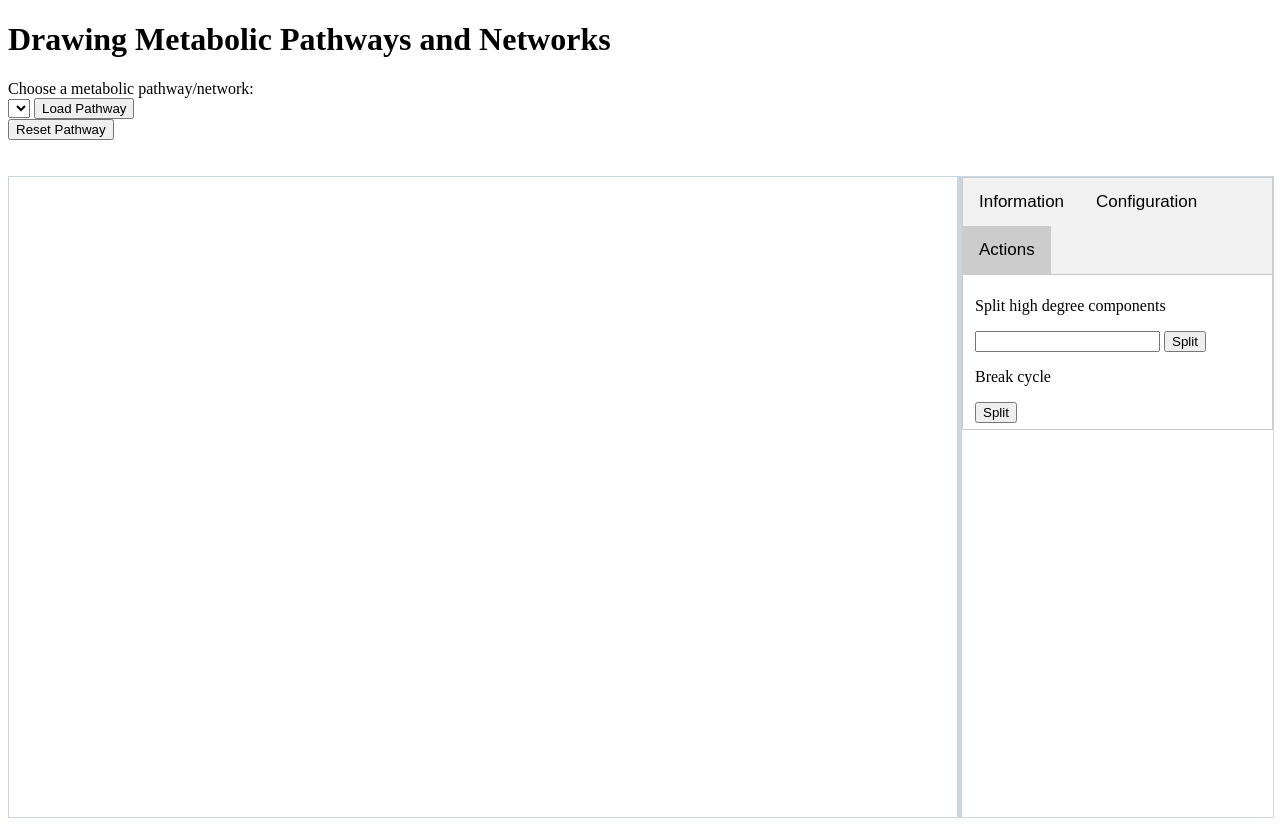
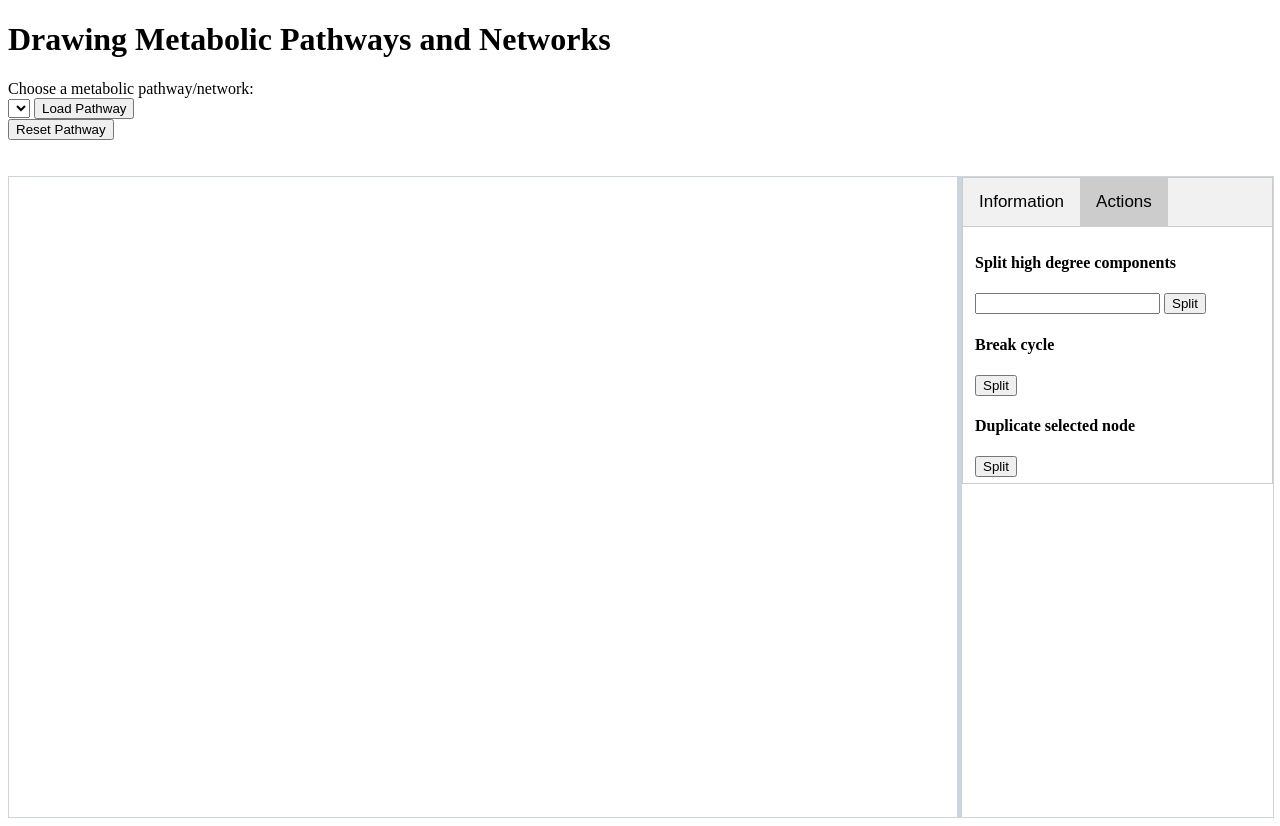
Before and after one commit to LauraHPG/TFG-Drawing-oriented-metabolic-pathways-and-networks, a Django app: template TFG_Project/tfgWeb/templates/index.html in a window 1280 px wide, after a click on "Actions". Run offline with Django 5.2, Linux system fonts and the light colour scheme; the template is opened without the code that fills it, so the values that code supplies are empty; some libraries are stand-ins or nearby versions.

Commit message:
Loading page, cycles info computed apart, duplicate selected node

```diff
--- a/TFG_Project/tfgWeb/static/scripts/auxiliar_methods.py
+++ b/TFG_Project/tfgWeb/static/scripts/auxiliar_methods.py
@@ -2,7 +2,7 @@ import networkx as nx
 import sys
 
 import grandalf
-from grandalf.layouts import SugiyamaLayout
+from grandalf.layouts import SugiyamaLayout, DigcoLayout
 
 import matplotlib.pyplot as plt
 
@@ -330,11 +330,15 @@ def getGraphInfo(graph,poses):
     numCCs = nx.number_connected_components(H)
     isConnected(graph)
 
+    highestDegreeNode, highestDegree = getHighestDegreeNode(graph)
+
+    return numNodes, numEdges, numCrossings, numCCs, highestDegree
+
+def getCyclesInfo(graph):
     numCycles = len(nx.recursive_simple_cycles(graph))
     nodeInMostCycles = getNodeInMostCycles(graph)
 
-    highestDegreeNode, highestDegree = getHighestDegreeNode(graph)
-    return numNodes, numEdges, numCrossings, numCCs, numCycles, nodeInMostCycles, highestDegree
+    return numCycles, nodeInMostCycles
 
 def getHighestDegreeNode(graph):
 
--- a/TFG_Project/tfgWeb/templates/index.html
+++ b/TFG_Project/tfgWeb/templates/index.html
@@ -7,6 +7,22 @@
     {% load static %}
 
     <link rel="stylesheet" type="text/css" href="{% static 'css/styles.css' %}">
+    <style>
+        #overlay {
+            position: fixed;
+            display: none;
+            width: 100%;
+            height: 100%;
+            top: 0;
+            left: 0;
+            right: 0;
+            bottom: 0;
+            background-color: rgba(0,0,0,0.5);
+            z-index: 2;
+            cursor: wait;
+        }
+
+    </style>
 
     <script type="text/javascript" src="{% static 'data/json/graphInfo.json.js' %}"></script>
 
@@ -16,6 +32,7 @@
 
 </head>
 <body>
+    <div id="overlay"></div>
 
     <h1>Drawing Metabolic Pathways and Networks</h1>
 
@@ -43,7 +60,6 @@
 
             <div class="tab">
                 <button class="tablinks" onclick="openTab(event, 'Information')">Information</button>
-                <button class="tablinks" onclick="openTab(event, 'Configuration')">Configuration</button>
                 <button class="tablinks" onclick="openTab(event, 'Actions')">Actions</button>
             </div>
 
@@ -74,19 +90,24 @@
             </div>
 
             <div id="Actions" class="tabcontent">
-                <p>Split high degree components</p>
+                <h4>Split high degree components</h4>
                 <p id="highestDegree"></p>
                 <form id="splitHighDegreeForm">
                     <input id="degreeThreshhold" type="number" min="0">
                     <input type="submit" value="Split" />
                 </form>
 
-                <p>Break cycle</p>
+                <h4>Break cycle</h4>
                 <p id="componentInMostCycles"></p>
                 <form id="breakCycle">
-                    <input type="submit" value="Split" />
+                    <input type="submit" value="Split" id="breakCycleButton"/>
                 </form>
 
+                <h4>Duplicate selected node</h4>
+                <p id="selectedNode"></p>
+                <form id="duplicateSelectedNode">
+                    <input type="submit" value="Split"/>
+                </form>
             </div>
 
         </div>
@@ -113,7 +134,7 @@
 
         })
 
-        var nodeInMostCycles;
+        var nodeInMostCycles, selectedNode;
 
         function loadGraph(inputNodes, inputEdges)
         {
@@ -155,6 +176,8 @@
             // initialize your network!
             var network = new vis.Network(container, data, options);
 
+            document.getElementById("overlay").style.display = "block";
+
             $.ajax({
                 type: "POST",
                 url: "/get_graph_info/",
@@ -181,6 +204,33 @@
                     numCCsElement.innerHTML = "Number of Connected Components: ";
                     numCCsElement.appendChild(document.createTextNode(data.numCCs));
 
+                    var highestDegreeElement = document.getElementById("highestDegree");
+                    highestDegreeElement.innerHTML = "Highest Degree of a node: ";
+                    highestDegreeElement.appendChild(document.createTextNode(data.highestDegree));
+
+                    document.getElementById("overlay").style.display = "none";
+                },
+                error: (error) => {
+                    document.getElementById("overlay").style.display = "none";
+                    alert('Error');
+                }
+            });
+
+            var numCyclesElement = document.getElementById("componentInMostCycles");
+            numCyclesElement.innerHTML = "Number of Cycles: Loading...";
+            numCyclesElement.innerHTML += "<br> Node appearing in most cycles: Loading...";
+
+            $("#breakCycleButton").prop('disabled', true);
+
+            $.ajax({
+                type: "POST",
+                url: "/get_cycles_info/",
+                data:{
+                    pathwayName: $("#pathwaysList option:selected").text(),
+                    csrfmiddlewaretoken: csrf_token_value
+                },
+                success: (data) => {
+
                     var numCyclesElement = document.getElementById("componentInMostCycles");
                     numCyclesElement.innerHTML = "Number of Cycles: ";
                     numCyclesElement.appendChild(document.createTextNode(data.numCycles));
@@ -189,12 +239,11 @@
                     numCyclesElement.appendChild(document.createTextNode(data.nodeInMostCycles));
 
                     nodeInMostCycles = data.nodeInMostCycles;
+                    $("#breakCycleButton").prop('disabled', false);
 
-                    var highestDegreeElement = document.getElementById("highestDegree");
-                    highestDegreeElement.innerHTML = "Highest Degree of a node: ";
-                    highestDegreeElement.appendChild(document.createTextNode(data.highestDegree));
                 },
                 error: (error) => {
+                    $("#breakCycleButton").prop('disabled', false);
                     alert('Error');
                 }
             });
@@ -205,8 +254,13 @@
                 if (params.nodes.length != 0) {
                     document.getElementById('nodeInfo').hidden = false;
 
+                    selectedNode = params.nodes[0];
+
                     var nodeIdHeader = document.getElementById("nodeId");
-                    nodeIdHeader.textContent = params.nodes[0];
+                    nodeIdHeader.textContent = "Node ID: " + selectedNode;
+
+                    var selectedNodeIdHeader = document.getElementById("selectedNode");
+                    selectedNodeIdHeader.textContent = "Selected Node ID: " + selectedNode;
 
                     $.ajax({
                         type: "POST",
@@ -269,6 +323,9 @@
             e.preventDefault();
             // serialize the data for sending the form data.
             var serializedData = $(this).serialize();
+
+            document.getElementById("overlay").style.display = "block";
+
             // make POST ajax call
             $.ajax({
                 type: 'POST',
@@ -278,8 +335,8 @@
                     csrfmiddlewaretoken: csrf_token_value
                 },
                 success: function (response) {
-                    const graphInfo = JSON.parse(response.graphInfo)
-                    loadGraph(graphInfo.nodes, graphInfo.edges)
+                    const graphInfo = JSON.parse(response.graphInfo);
+                    loadGraph(graphInfo.nodes, graphInfo.edges);
                 },
                 error: function (response) {
                     // alert the error if any error occured
@@ -294,6 +351,7 @@
             e.preventDefault();
             // serialize the data for sending the form data.
             var serializedData = $(this).serialize();
+            document.getElementById("overlay").style.display = "block";
             // make POST ajax call
             $.ajax({
                 type: 'POST',
@@ -319,6 +377,7 @@
             e.preventDefault();
             // serialize the data for sending the form data.
             var serializedData = $(this).serialize();
+            document.getElementById("overlay").style.display = "block";
             // make POST ajax call
             $.ajax({
                 type: 'POST',
@@ -345,6 +404,7 @@
             e.preventDefault();
             // serialize the data for sending the form data.
             var serializedData = $(this).serialize();
+            document.getElementById("overlay").style.display = "block";
             // make POST ajax call
             $.ajax({
                 type: 'POST',
@@ -365,6 +425,33 @@
 
             })
         })
+
+        $("#duplicateSelectedNode").submit(function (e) {
+            // preventing from page reload and default actions
+            e.preventDefault();
+            // serialize the data for sending the form data.
+            var serializedData = $(this).serialize();
+            document.getElementById("overlay").style.display = "block";
+            // make POST ajax call
+            $.ajax({
+                type: 'POST',
+                url: '/duplicate_node/',
+                data: {
+                    name: $("#pathwaysList option:selected").text(),
+                    node: selectedNode,
+                    csrfmiddlewaretoken: csrf_token_value
+                },
+                success: function (response) {
+                    const graphInfo = JSON.parse(response.graphInfo)
+                    loadGraph(graphInfo.nodes, graphInfo.edges)
+                },
+                error: function (response) {
+                    // alert the error if any error occured
+                    alert('Error');
+                }
+
+            })
+        })
     </script>
     {% endblock javascript %}
 </body>
--- a/TFG_Project/tfgWeb/urls.py
+++ b/TFG_Project/tfgWeb/urls.py
@@ -7,6 +7,7 @@ urlpatterns = [
     path('add_pathway/', views.add_pathway, name='add_pathway'),
     path('get_node_info/', views.get_node_info, name='get_node_info'),
     path('get_graph_info/', views.get_graph_info, name='get_graph_info'),
+    path('get_cycles_info/', views.get_cycles_info, name='get_cycles_info'),
     path('split_high_degree/', views.split_high_degree, name='split_high_degree'),
     path('duplicate_node/', views.duplicate_node, name='duplicate_node'),
     path('reset_graph/', views.reset_graph, name='reset_graph')
--- a/TFG_Project/tfgWeb/views.py
+++ b/TFG_Project/tfgWeb/views.py
@@ -69,11 +69,26 @@ def get_graph_info(request):
       info = pathway.graphInfo.replace("'", '"')
       G = parseJsonToNx(info)
 
-      poses = sugiyama(G)
+      poses = getGraphPositions(G)
 
-      numNodes, numEdges, numCrossings, numCCs, numCycles, nodeInMostCycles, highestDegree = getGraphInfo(G, poses)
+      numNodes, numEdges, numCrossings, numCCs, highestDegree = getGraphInfo(G, poses)
 
-      return JsonResponse({'numNodes': numNodes, 'numEdges': numEdges, 'numCrossings': numCrossings, 'numCCs': numCCs, 'numCycles': numCycles, 'nodeInMostCycles': nodeInMostCycles, 'highestDegree': highestDegree})
+      return JsonResponse({'numNodes': numNodes, 'numEdges': numEdges, 'numCrossings': numCrossings, 'numCCs': numCCs, 'highestDegree': highestDegree})
+
+
+def get_cycles_info(request):
+   if request.method == 'POST':
+      pathwayName = request.POST.get('pathwayName')
+      pathway = Pathway.objects.get(name=pathwayName)
+
+      G = nx.DiGraph()
+      info = pathway.graphInfo.replace("'", '"')
+      G = parseJsonToNx(info)
+
+      numCycles, nodeInMostCycles = getCyclesInfo(G)
+
+      return JsonResponse({'numCycles': numCycles, 'nodeInMostCycles': nodeInMostCycles})
+
 
 def split_high_degree(request):
    if request.method == 'POST':
@@ -103,25 +118,29 @@ def duplicate_node(request):
    if request.method == 'POST':
       pathwayName = request.POST.get('name')
       node = request.POST.get('node')
-      pathway = Pathway.objects.get(name=pathwayName)
+      if node[0] != 'D':
+         pathway = Pathway.objects.get(name=pathwayName)
 
-      G = nx.DiGraph()
-      info = pathway.graphInfo.replace("'", '"')
-      G = parseJsonToNx(info)
+         G = nx.DiGraph()
+         info = pathway.graphInfo.replace("'", '"')
+         G = parseJsonToNx(info)
 
-      duplicateNode(G,node)
+         duplicateNode(G,node)
 
-      poses = getGraphPositions(G)
+         poses = getGraphPositions(G)
 
-      graphInfo = parseGraph(G,poses, getCompoundNames(G))
+         graphInfo = parseGraph(G,poses, getCompoundNames(G))
 
-      pthwy = Pathway.objects.get(pk=pathwayName)
-      pthwy.graphInfo = graphInfo
-      pthwy.save()
+         pthwy = Pathway.objects.get(pk=pathwayName)
+         pthwy.graphInfo = graphInfo
+         pthwy.save()
 
-      info = pthwy.graphInfo.replace("'", '"')
+         info = pthwy.graphInfo.replace("'", '"')
 
-      return JsonResponse({'graphInfo':info})
+         return JsonResponse({'graphInfo':info})
+   else:
+      return JsonResponse({'status': 'error'})
+
 
 def getCompoundNames(G):
    compounds = dict()
@@ -129,10 +148,11 @@ def getCompoundNames(G):
       if node[0] != 'R':
          print(getNodeLabel(node))
          label = getNodeLabel(node)
-         try:
-            nodeName = Compound.objects.get(pk=label).name
-         except:
-            nodeName = label
+         if not label in compounds:
+            try:
+               nodeName = Compound.objects.get(pk=label).name
+            except:
+               nodeName = label
 
          compounds[label] = nodeName
    return compounds
```
